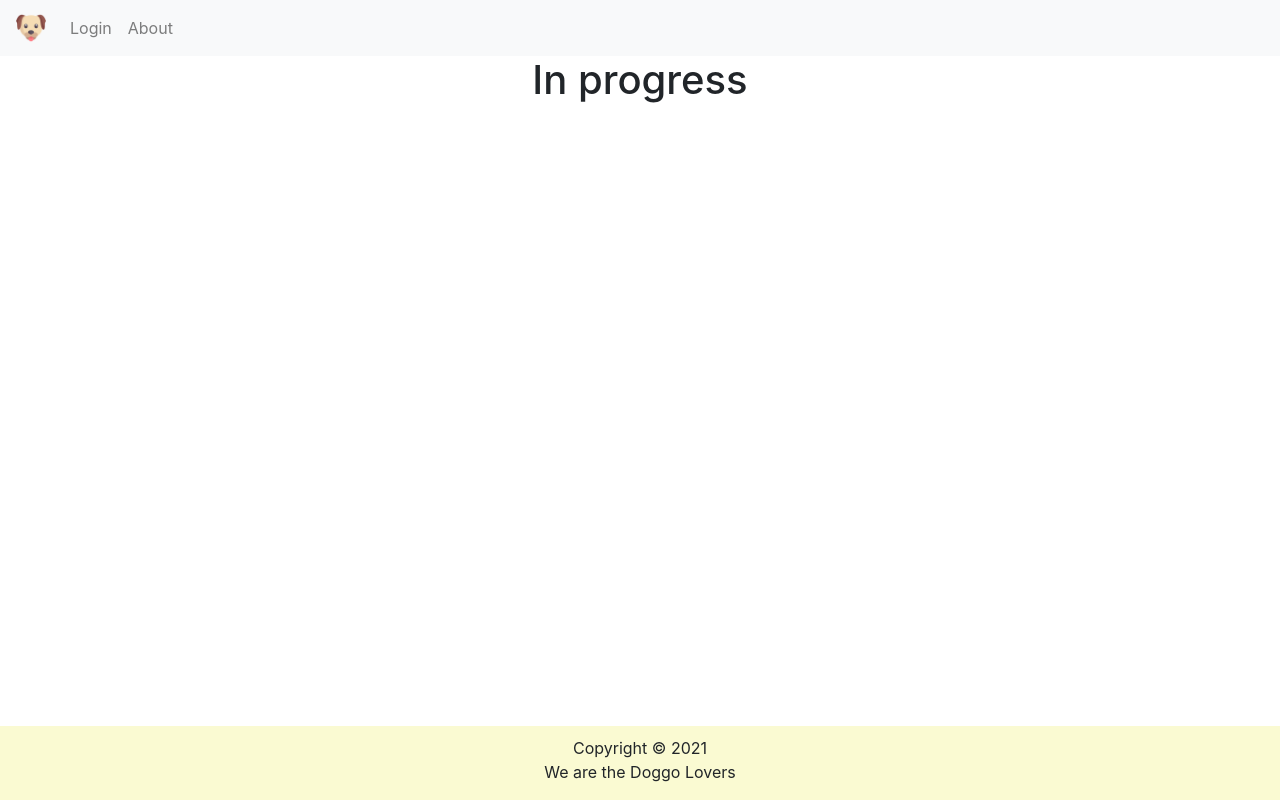
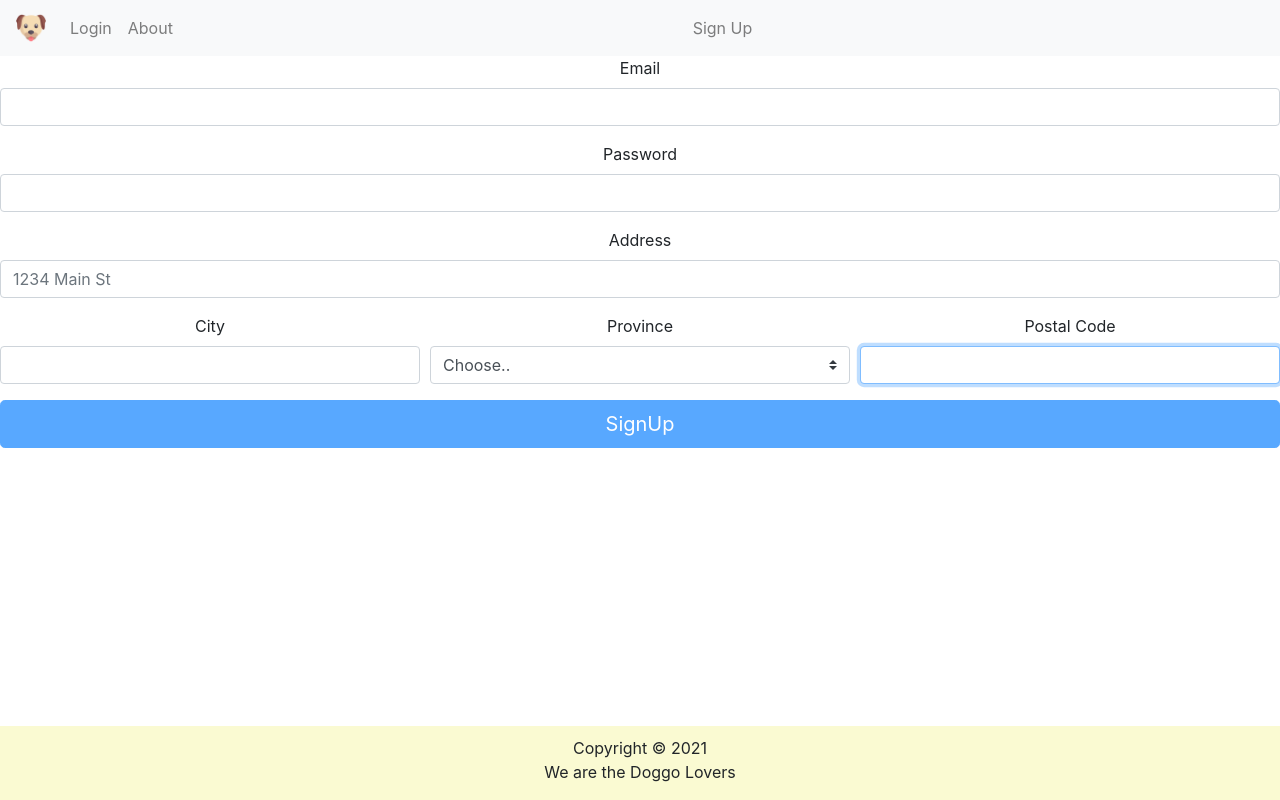
Before and after one commit to jchua24/pinder, a React (Create React App) app in the folder pet-adoption/: page /signup in a window 1280 px wide. Built offline with nearby package versions, Linux system fonts and the light colour scheme.

Commit message:
added signup page

```diff
--- a/pet-adoption/src/components/Login/Login.js
+++ b/pet-adoption/src/components/Login/Login.js
@@ -17,6 +17,7 @@ class Login extends React.Component{
   }
   handleSubmit(event){
     event.preventDefault();
+    alert("login!");
   }
   render() {
     return (
--- a/pet-adoption/src/components/Navigation.js
+++ b/pet-adoption/src/components/Navigation.js
@@ -29,6 +29,9 @@ class Navigation extends React.Component{
                             {!this.state.isLoggedIn ? <Nav.Link href="/login">Login</Nav.Link> : ""}
                             <Nav.Link href="/about"> About </Nav.Link>
                         </Nav>
+                        <Nav className="mr-auto">
+                            <Nav.Link href="/signup">Sign Up</Nav.Link>
+                        </Nav>
                     </Navbar.Collapse>
                 </Navbar>
             </div>
--- a/pet-adoption/src/components/SignUp.js
+++ b/pet-adoption/src/components/SignUp.js
@@ -1,12 +1,108 @@
 import React from "react";
+import {Form, Button, Col} from "react-bootstrap";
 
 class SignUp extends React.Component{
+
     constructor(){
         super();
+        this.state = {
+            email: "",
+            password: "",
+            address: "",
+            city: "",
+            province: "",
+            postal: ""
+        }
     }
+
+    validateForm(){
+        return this.state.email.length > 0 && this.state.password.length > 0 && this.state.address.length > 0 && this.state.city.length > 0 && this.state.province != "" && this.state.postal.length > 0;
+    }
+
+    handleSubmit(event){
+        event.preventDefault();
+        alert("signup!");
+    }
+
     render(){
         return (
-            <h1>In progress</h1>
+            <div className = "SignUp">
+
+                <Form onSubmit={this.handleSubmit}>
+                    <Form.Group size="lg" controlId="email">
+                        <Form.Label>Email</Form.Label>
+                        <Form.Control
+                            autoFocus
+                            type="email"
+                            value={this.state.email}
+                            onChange={(e) => this.setState({email: e.target.value})}
+                        />
+                    </Form.Group>
+                    <Form.Group size="lg" controlId="password">
+                        <Form.Label>Password</Form.Label>
+                        <Form.Control
+                            type="password"
+                            value={this.state.password}
+                            onChange={(e) => this.setState({password: e.target.value})}
+                        />
+                    </Form.Group>
+
+
+                    <Form.Group controlId="formAddress">
+                        <Form.Label>Address</Form.Label>
+                        <Form.Control placeholder="1234 Main St"
+                        autoFocus
+                        type="text"
+                        value={this.state.address}
+                        onChange={(e) => this.setState({address: e.target.value})}
+                        />
+                    </Form.Group>
+
+                    <Form.Row>
+                        <Form.Group as={Col} controlId="formCity">
+                            <Form.Label>City</Form.Label>
+                            <Form.Control
+                             autoFocus
+                             type="text"
+                             value={this.state.city}
+                             onChange={(e) => this.setState({city: e.target.value})}
+                            />
+                        </Form.Group>
+
+                        <Form.Group as={Col} controlId="formGridProvince">
+                            <Form.Label>Province</Form.Label>
+                            <Form.Control as="select" custom onChange={(e) => this.setState({province: e.target.value})}>
+                                <option selected value="">Choose..</option>
+                                <option value="Alberta">Alberta</option>
+                                <option value="British Columbia">British Columbia</option>
+                                <option value="Manitoba">Manitoba</option>
+                                <option value="New Brunswick">New Brunswick</option>
+                                <option value="Newfoundland and Labrador">Newfoundland and Labrador</option>
+                                <option value="Nova Scotia">Nova Scotia</option>
+                                <option value="Ontario">Ontario</option>
+                                <option value="Prince Edward Island">Prince Edward Island</option>
+                                <option value="Quebec">Quebec</option>
+                                <option value="Saskatchewan">Saskatchewan</option>
+                            </Form.Control>
+                        </Form.Group>
+
+                        <Form.Group as={Col} controlId="formGridPostal">
+                            <Form.Label>Postal Code</Form.Label>
+                            <Form.Control
+                              autoFocus
+                              type="text"
+                              value={this.state.postal}
+                              onChange={(e) => this.setState({postal: e.target.value})}
+                            />
+                            </Form.Group>
+                    </Form.Row>
+
+
+                    <Button block size="lg" type="submit" disabled={!this.validateForm()} onClick={this.printState}>
+                        SignUp
+                    </Button>
+                </Form>
+            </div>
         );
     }
 }
```
